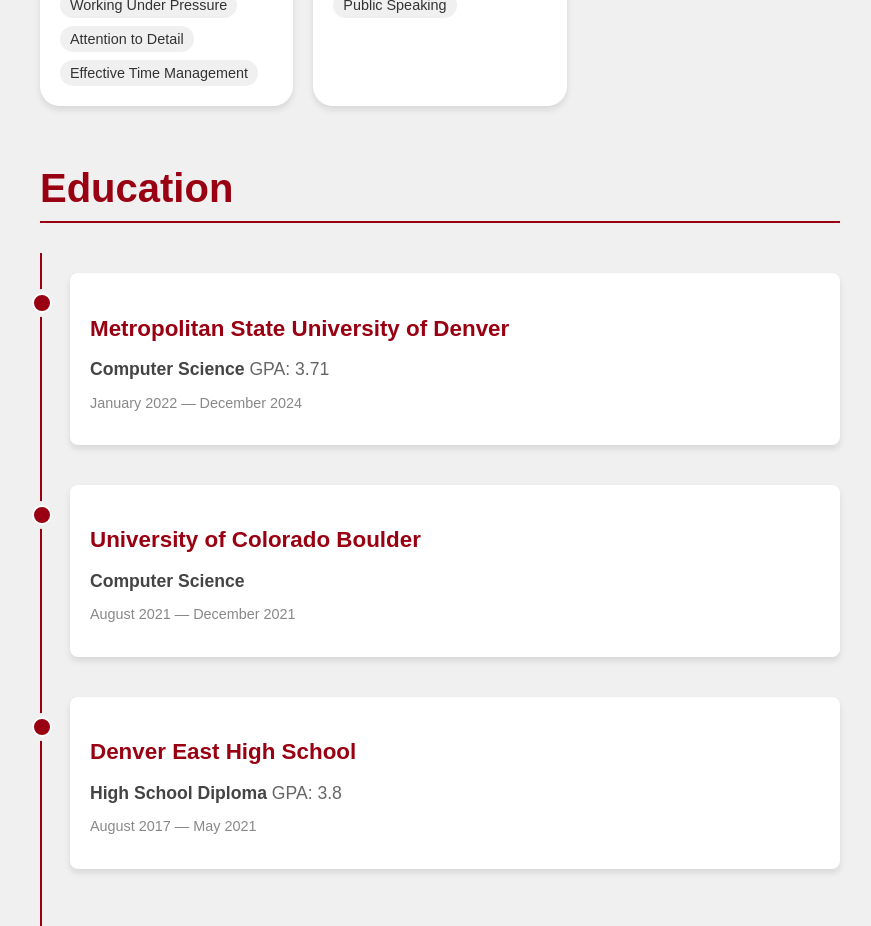
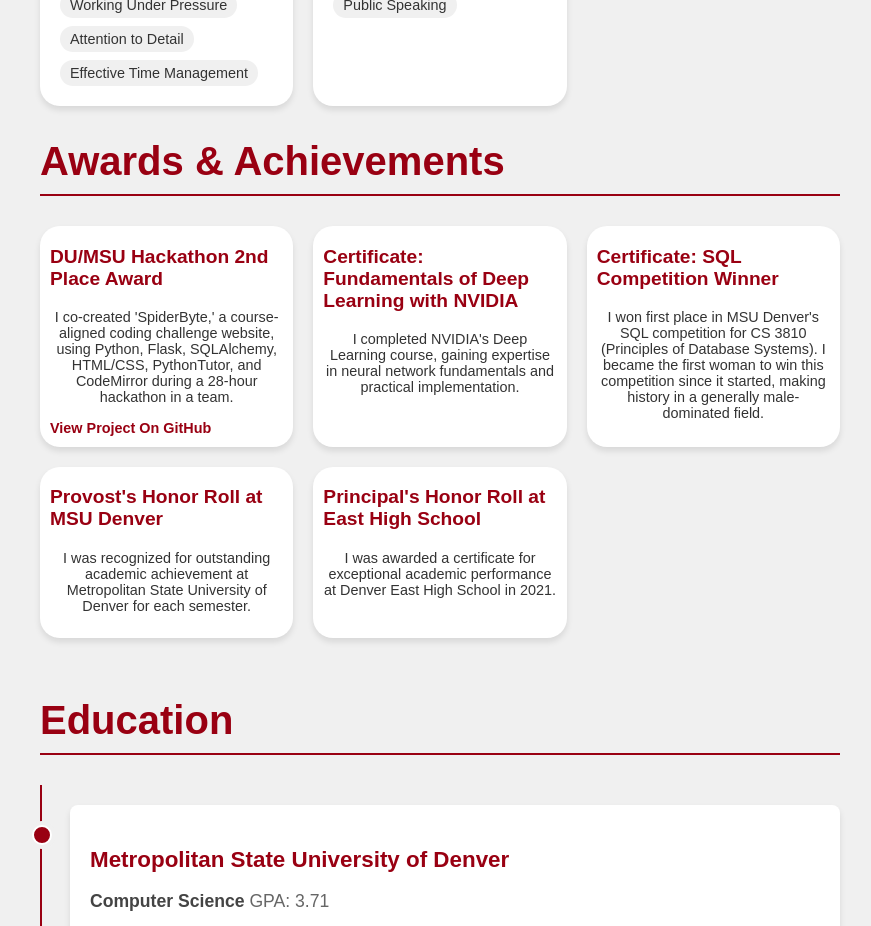
Before and after one commit to cecehoush/portfolio, a React (Create React App) app: page /portfolio in a window 1280 px wide. Shown: the part 1960-2886 px from the top of the page, without its empty margins (200-1071 px from the left). Built offline with nearby package versions, Linux system fonts and the light colour scheme.

Commit message:
Awards & Achievements section done

```diff
--- a/src/screens/portfolio/Portfolio.css
+++ b/src/screens/portfolio/Portfolio.css
@@ -109,6 +109,50 @@
     transform: translateY(-2px);
 }
 
+/* Awards Section */
+.awards-container {
+    display: grid;
+    grid-template-columns: repeat(auto-fit, minmax(250px, 1fr));
+    gap: 20px;
+}
+
+.award-item {
+    background-color: #fff;
+    border-radius: 20px;
+    padding: 0px 10px 10px 10px;
+    box-shadow: 0 4px 6px rgba(0, 0, 0, 0.1);
+    transition: transform 0.3s ease, box-shadow 0.3s ease;
+}
+
+.award-item:hover {
+    transform: translateY(-5px);
+    box-shadow: 0 6px 8px rgba(0, 0, 0, 0.15);
+}
+
+.award-item h3 {
+    font-size: 1.2rem;
+    color: #990012;
+}
+
+.award-item p {
+    font-size: 0.9rem;
+    color: #333;
+    text-align: center;
+}
+
+.award-item a {
+    display: inline-block;
+    color: #990012;
+    text-decoration: none;
+    font-weight: bold;
+    font-size: 0.9rem;
+    transition: color 0.3s ease;
+}
+
+.award-item a:hover {
+    color: #660000;
+}
+
 /* Education Section */
 .education-timeline {
     position: relative;
@@ -190,4 +234,8 @@
     .skills-container {
         grid-template-columns: 1fr;
     }
+
+    .awards-container {
+        grid-template-columns: 1fr;
+    }
 }
--- a/src/screens/portfolio/Portfolio.js
+++ b/src/screens/portfolio/Portfolio.js
@@ -9,6 +9,7 @@
 const Portfolio = () => {
     const experienceRef = useRef(null);
     const skillsRef = useRef(null);
+    const awardsRef = useRef(null);
     const educationRef = useRef(null);
 
     const workExperienceData = [
@@ -55,6 +56,30 @@
         "Other Skills": ["Microsoft Office Suite", "Google Workspace", "Markdown", "Project Management", "Technical Writing", "Public Speaking"]
     };
 
+    const awardsData = [
+        {
+            title: "DU/MSU Hackathon 2nd Place Award",
+            description: "I co-created 'SpiderByte,' a course-aligned coding challenge website, using Python, Flask, SQLAlchemy, HTML/CSS, PythonTutor, and CodeMirror during a 28-hour hackathon in a team.",
+            link: "https://github.com/cecehoush/BitsPlease-SpiderByte"
+        },
+        {
+            title: "Certificate: Fundamentals of Deep Learning with NVIDIA",
+            description: "I completed NVIDIA's Deep Learning course, gaining expertise in neural network fundamentals and practical implementation."
+        },
+        {
+            title: "Certificate: SQL Competition Winner",
+            description: "I won first place in MSU Denver's SQL competition for CS 3810 (Principles of Database Systems). I became the first woman to win this competition since it started, making history in a generally male-dominated field.",
+        },
+        {
+            title: "Provost's Honor Roll at MSU Denver",
+            description: "I was recognized for outstanding academic achievement at Metropolitan State University of Denver for each semester."
+        },
+        {
+            title: "Principal's Honor Roll at East High School",
+            description: "I was awarded a certificate for exceptional academic performance at Denver East High School in 2021."
+        }
+    ];
+
     const educationData = [
         {
             school: "Metropolitan State University of Denver",
@@ -94,6 +119,7 @@
 
         animateSection(experienceRef.current, '.experience-item');
         animateSection(skillsRef.current, '.skill-category');
+        animateSection(awardsRef.current, '.award-item');
         animateSection(educationRef.current, '.education-item');
     }, []);
 
@@ -133,6 +159,23 @@
                     </div>
                 </section>
 
+                <section className="awards" ref={awardsRef}>
+                    <h2>Awards & Achievements</h2>
+                    <div className="awards-container">
+                        {awardsData.map((award, index) => (
+                            <div key={index} className="award-item">
+                                <h3>{award.title}</h3>
+                                <p>{award.description}</p>
+                                {award.link && (
+                                    <a href={award.link} target="_blank" rel="noopener noreferrer">
+                                        View Project On GitHub
+                                    </a>
+                                )}
+                            </div>
+                        ))}
+                    </div>
+                </section>
+
                 <section className="education" ref={educationRef}>
                     <h2>Education</h2>
                     <div className="education-timeline">
```
